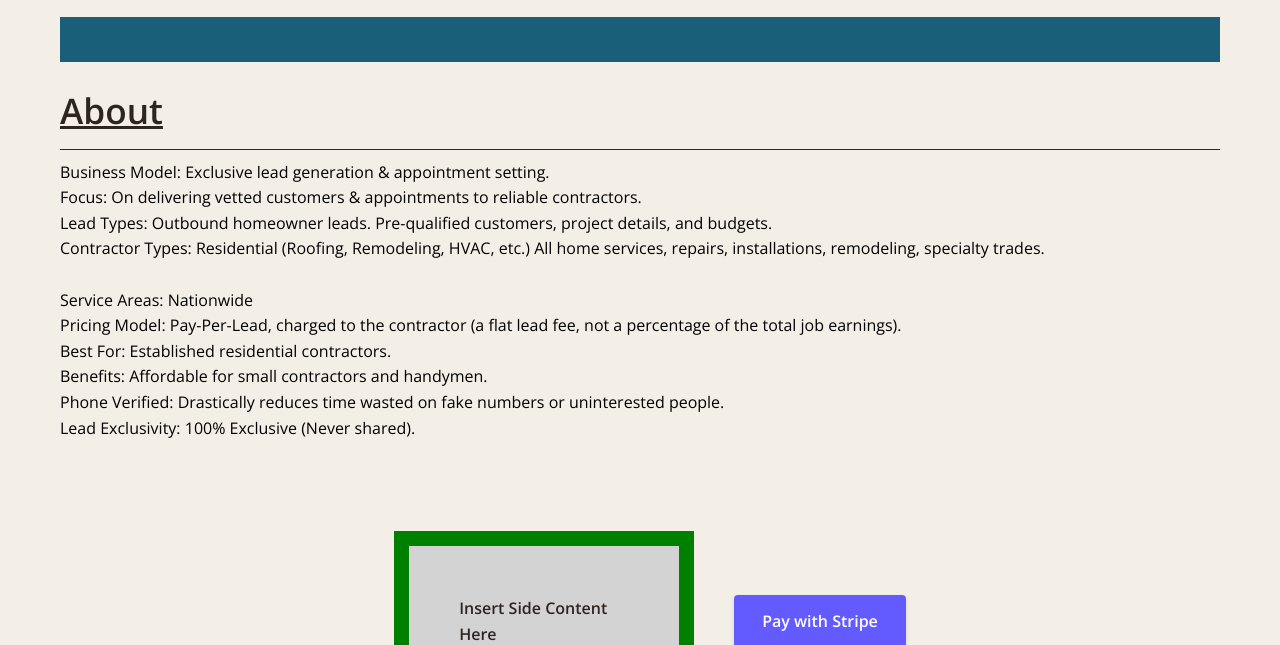
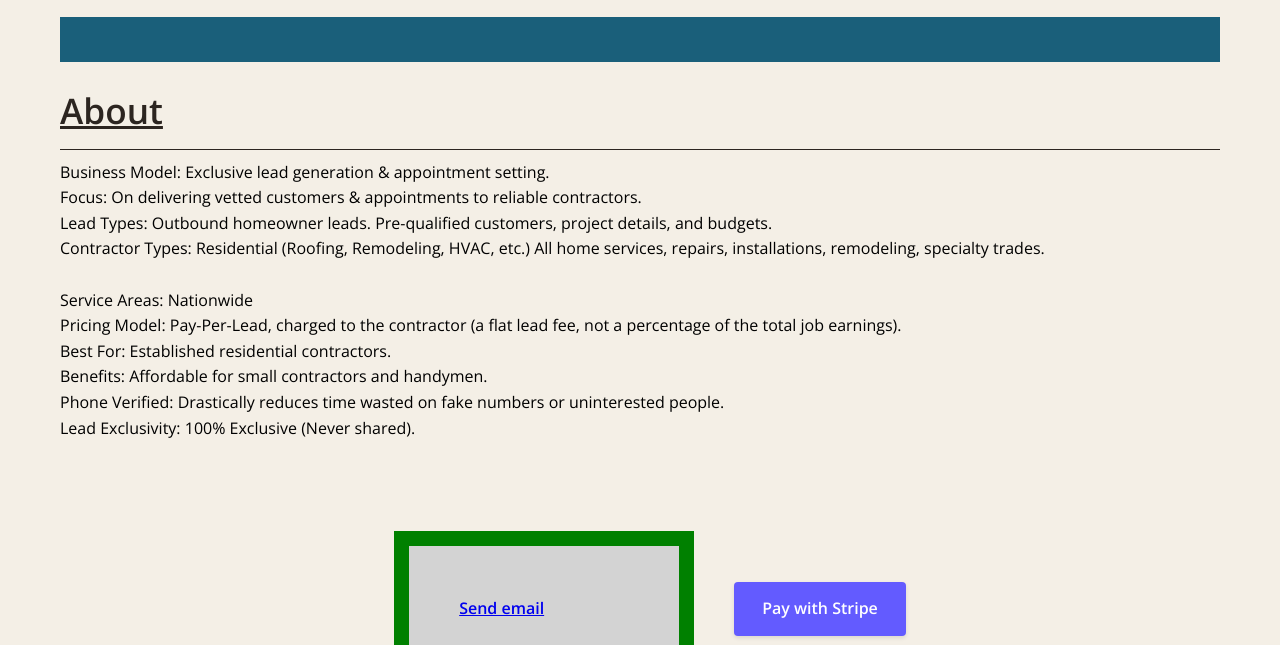
Before and after one commit to tftechcontact/lead, a plain HTML site: page index.html in a window 1280 px wide. Shown: the part 155-800 px from the top of the page. Drawn offline with nearby package versions, Linux system fonts and the light colour scheme.

Commit message:
Update index.html

```diff
--- a/index.html
+++ b/index.html
@@ -155,7 +155,11 @@
 
     <section class="section-two">
         <div class="custom-side-box">
-            <p>Insert Side Content Here</p>
+            <p>
+                <a href="mailto:msbookit@gmail.com">
+                    Send email
+                </a>
+            </p>
         </div>
         <div class="link-container">
             <a href="https://buy.stripe.com/mock" style="display: inline-block; background: #635bff; color: #fff; padding: 14px 28px; text-decoration: none; border-radius: 4px; font-weight: bold; box-shadow: 0 2px 4px rgba(0,0,0,0.1);">Pay with Stripe</a>
```
